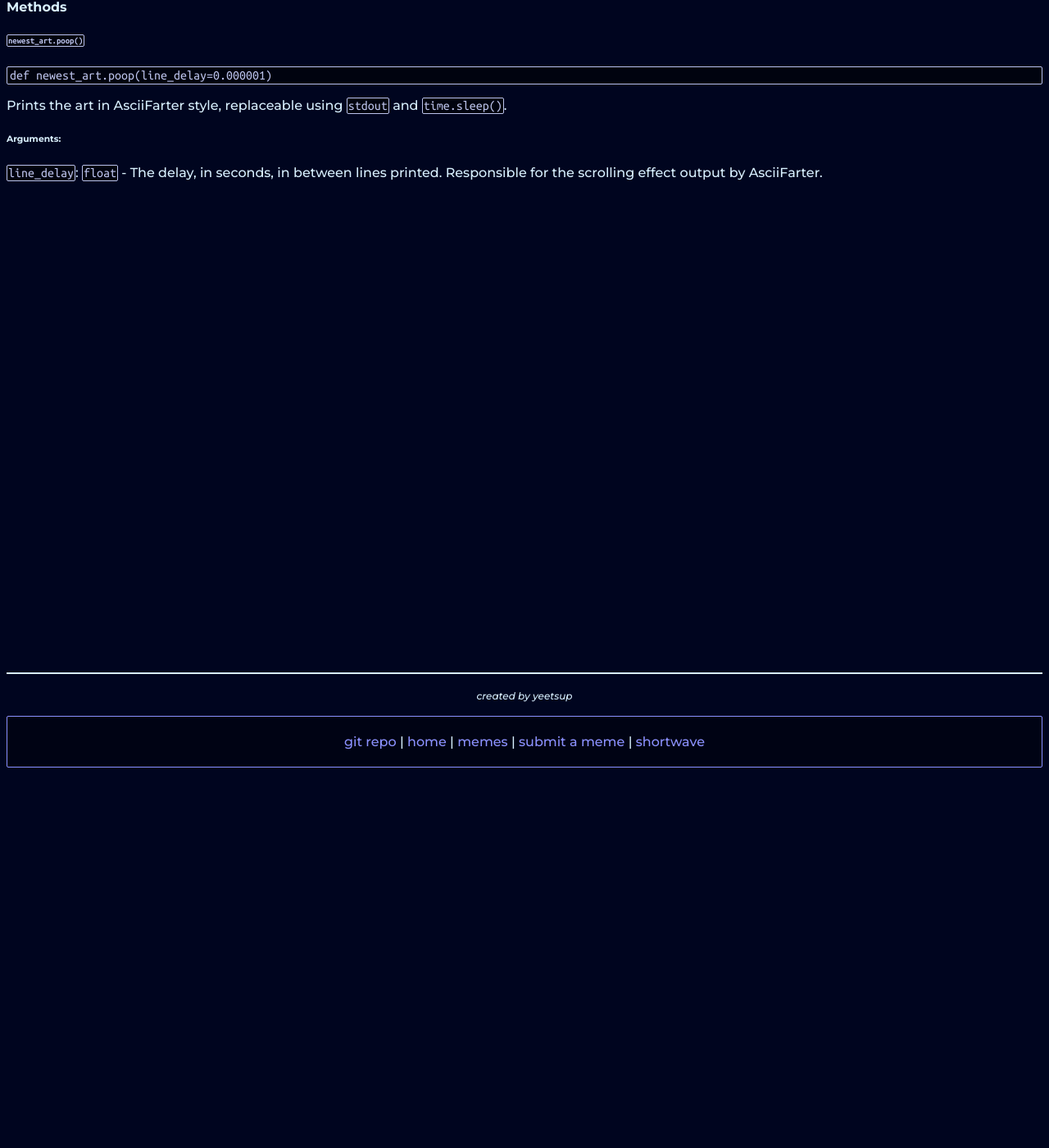
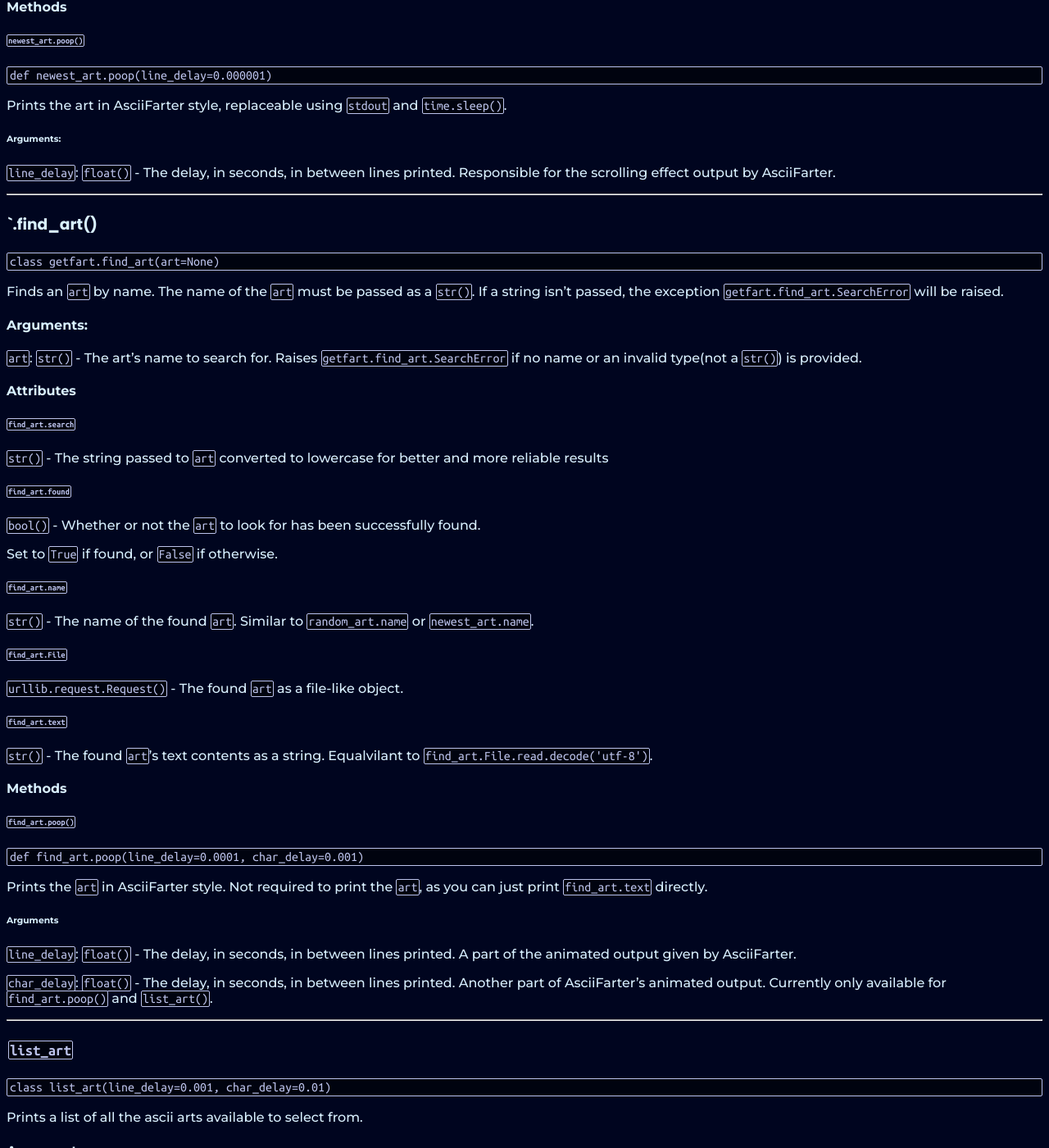
Before and after one commit to yeetssite/asciifarter, a Jekyll site: the page built from source/fartlib/docs/reference.md, in a window 1280 px wide and 1400 px high, scrolled down 1459 px. Shown: the whole window at 82% size. Built offline with Jekyll 4.4.1, drawn with Linux system fonts in a browser that asks for light colours; our own code applies the rules of GitHub Pages for plain Markdown files; a script that is not in the unit is left out; before the commit the page ends 2403 px from its top, so only the background shows below that; some of the changed text lies outside the part shown.

Commit message:
Updated fartlib's documentation, Added screensaver feature to AsciiFarter

````diff
--- a/source/fartlib/docs/reference.md
+++ b/source/fartlib/docs/reference.md
@@ -11,7 +11,7 @@ Innaccurate information? Make an [issue on GitHub](https://github.com/yeetshttps
 ```python3
 class getfart.random_art()
 ```
-Gets a randomly selected ascii art.
+Gets a randomly selected ascii art. If the selected art won't fit in your terminal, it will reroll for another art that will.
 
 #### Attributes
 ###### `random_art.name`
@@ -31,7 +31,7 @@ def random_art.poop(line_delay=0.000001)
 Prints the art in AsciiFarter style, replaceable using [`stdout`](https://docs.python.org/3/library/sys.html#sys.stdout) and [`time.sleep()`](https://docs.python.org/3/library/time.html#time.sleep).
 
 ###### Arguments:
-`line_delay`: [`float`](https://docs.python.org/3/library/stdtypes.html#typesnumeric) - The delay, in seconds, in between lines printed. Responsible for the scrolling effect output by AsciiFarter.
+`line_delay`: [`float()`](https://docs.python.org/3/library/stdtypes.html#typesnumeric) - The delay, in seconds, in between lines printed. Responsible for the scrolling effect output by AsciiFarter.
 
 
 ---
@@ -60,4 +60,63 @@ def newest_art.poop(line_delay=0.000001)
 Prints the art in AsciiFarter style, replaceable using [`stdout`](https://docs.python.org/3/library/sys.html#sys.stdout) and [`time.sleep()`](https://docs.python.org/3/library/time.html#time.sleep).
 
 ###### Arguments:
-`line_delay`: [`float`](https://docs.python.org/3/library/stdtypes.html#typesnumeric) - The delay, in seconds, in between lines printed. Responsible for the scrolling effect output by AsciiFarter.
+`line_delay`: [`float()`](https://docs.python.org/3/library/stdtypes.html#typesnumeric) - The delay, in seconds, in between lines printed. Responsible for the scrolling effect output by AsciiFarter.
+
+
+---
+
+### `.find_art()
+```python3
+class getfart.find_art(art=None)
+```
+
+Finds an `art` by name. The name of the `art` must be passed as a [`str()`](https://docs.python.org/3/library/stdtypes.html#textseq). If a string isn't passed, the exception `getfart.find_art.SearchError` will be raised.
+
+#### Arguments:
+`art`: [`str()`](https://docs.python.org/3/library/stdtypes.html#textseq) - The art's name to search for. Raises `getfart.find_art.SearchError` if no name or an invalid type(not a [`str()`](https://docs.python.org/3/library/stdtypes.html#textseq)) is provided.
+
+#### Attributes
+###### `find_art.search`
+[`str()`](https://docs.python.org/3/library/stdtypes.html#textseq) - The string passed to `art` converted to lowercase for better and more reliable results
+
+###### `find_art.found`
+[`bool()`](https://docs.python.org/3/library/functions.html#bool) - Whether or not the `art` to look for has been successfully found.
+
+Set to `True` if found, or `False` if otherwise.
+
+###### `find_art.name`
+[`str()`](https://docs.python.org/3/library/stdtypes.html#textseq) - The name of the found `art`. Similar to [`random_art.name`](#random_artname) or [`newest_art.name`](#newest_artname).
+
+###### `find_art.File`
+[`urllib.request.Request()`](https://docs.python.org/3/library/urllib.request.html#urllib.request.Request) - The found `art` as a file-like object.
+
+###### `find_art.text`
+[`str()`](https://docs.python.org/3/library/stdtypes.html#textseq) - The found `art`'s text contents as a string. Equalvilant to `find_art.File.read.decode('utf-8')`.
+
+#### Methods
+###### `find_art.poop()`
+```python3
+def find_art.poop(line_delay=0.0001, char_delay=0.001)
+```
+
+Prints the `art` in AsciiFarter style. Not required to print the `art`, as you can just print `find_art.text` directly.
+
+###### Arguments
+`line_delay`: [`float()`](https://docs.python.org/3/library/stdtypes.html#typesnumeric) - The delay, in seconds, in between lines printed. A part of the animated output given by AsciiFarter.
+
+`char_delay`: [`float()`](https://docs.python.org/3/library/stdtypes.html#typesnumeric) - The delay, in seconds, in between lines printed. Another part of AsciiFarter's animated output. Currently only available for `find_art.poop()` and `list_art()`.
+
+
+---
+
+### `list_art`
+```python3
+class list_art(line_delay=0.001, char_delay=0.01)
+```
+
+Prints a list of all the ascii arts available to select from.
+
+#### Arguments
+`line_delay`: [`float()`](https://docs.python.org/3/library/stdtypes.html#typesnumeric) - The delay, in seconds, in between lines printed. A part of AsciiFarter's animated output.
+
+`char_delay`: [`float()`](https://docs.python.org/3/library/stdtypes.html#typesnumeric) - The delay, in seconds, in between characters printed. Another part of AsciiFarter's animated output.
````
Also changed, not shown: index.md (+25 -15 lines), source/asciiFarter2.py (+33 -1 lines), source/fartlib/README.md (+1 -1 lines), README.md, 3 other files.
